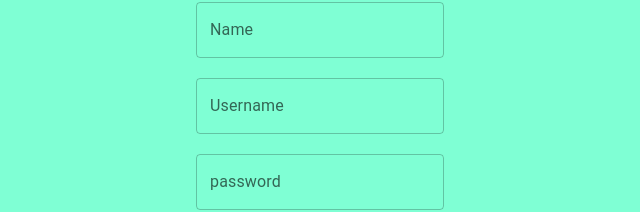
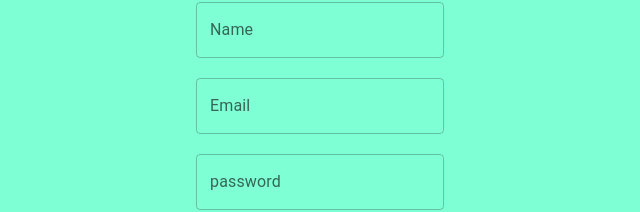
Before and after one commit to Jasleenkaur1998/ToDoApplication, a React (Create React App) app: page /user/signup in a window 1280 px wide. Shown: the part 317-529 px from the top of the page, without its empty margins (320-960 px from the left). Built offline with nearby package versions, Linux system fonts and the light colour scheme.

Commit message:
userSignup flow created

```diff
--- a/src/pages/user/home/home.jsx
+++ b/src/pages/user/home/home.jsx
@@ -2,6 +2,12 @@ import React from 'react'
 
 export default function Home() {
   return (
-    <div>home</div>
+    <>
+    <header>
+      <nav>
+
+      </nav>
+    </header>
+    </>
   )
 }
--- a/src/pages/user/login/login.jsx
+++ b/src/pages/user/login/login.jsx
@@ -13,10 +13,27 @@ export default function Login() {
  // React router gives a hook where we can programmatically send a user to different page
  const navigate = useNavigate();
 
-  const loginButtonClicked = () => {
-    console.log(email);
-    console.log(password);
-    navigate('/user/home');
+  const loginButtonClicked = (e) => {
+    console.log('called');
+    e.preventDefault();
+
+    let userList = JSON.parse(localStorage.getItem('userlist'));
+
+    // for (let i = 0 ; i < userList.length; i++) {
+    //   if (userList[i].email === email) {
+    //     if (userList[i].password === password) {
+    //       navigate('/user/home');
+    //       alert('Logged In succesfully');
+    //       break;
+    //     } else {
+    //       alert("Incorrect Password");
+    //       break;
+    //     }
+    //   } else {
+    //     alert("user not found");
+    //     break;
+    //   }
+    // }
   };
 
   const handleEmail = (event) => {
--- a/src/pages/user/signup/signup.jsx
+++ b/src/pages/user/signup/signup.jsx
@@ -14,12 +14,10 @@ export default function Signup(props) {
   const navigate = useNavigate();
 
   const handleName = (event) => {
-    console.log(event.target.value);
     setName(event.target.value);
   };
 
   const handleEmail = (event) => {
-    console.log(event.target.value);
     setEmail(event.target.value);
   };
 
@@ -28,6 +26,25 @@ export default function Signup(props) {
   };
 
   const signupButtonClicked = () => {
+
+    const newUser = {
+      email: email,
+      name: name,
+      password: password
+    }
+
+    let userList = JSON.parse(localStorage.getItem('userlist')) || [];
+    userList.push(newUser);
+
+    // let userList = JSON.parse(localStorage.getItem('userlist'));
+    // if (userList) {
+    //   userList.push(newUser);
+    // } else {
+    //   userList = [newUser];
+    // }
+
+    localStorage.setItem('userlist', JSON.stringify(userList));
+
     navigate("/user/login");
   };
 
@@ -52,9 +69,10 @@ export default function Signup(props) {
         />
         <TextField
           id="standard-basic"
-          label="Username"
+          label="Email"
+          type="email"
           variant="outlined"
-          placeholder="Enter your username"
+          placeholder="Enter your Email"
           onChange={handleEmail}
         />
         <TextField
```
